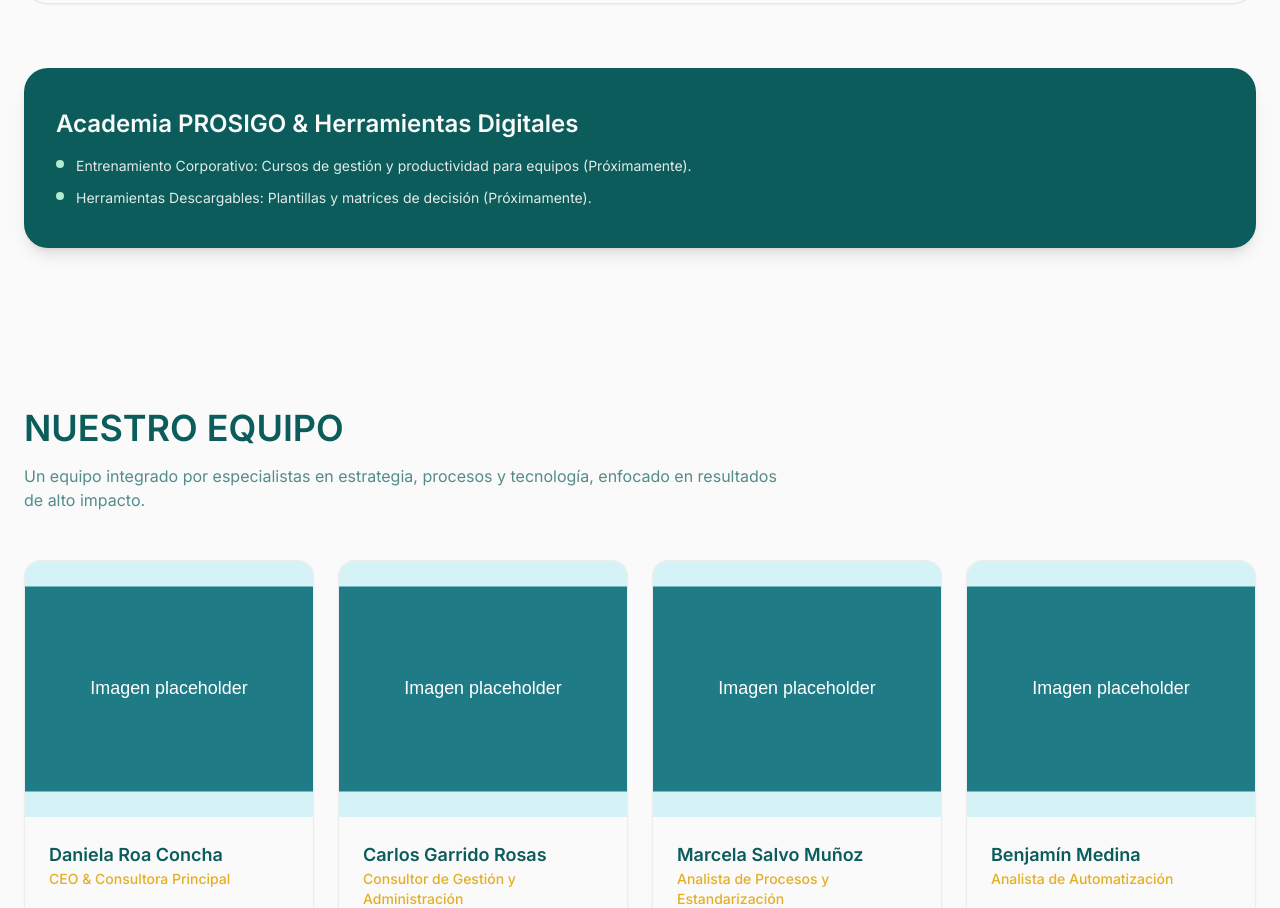
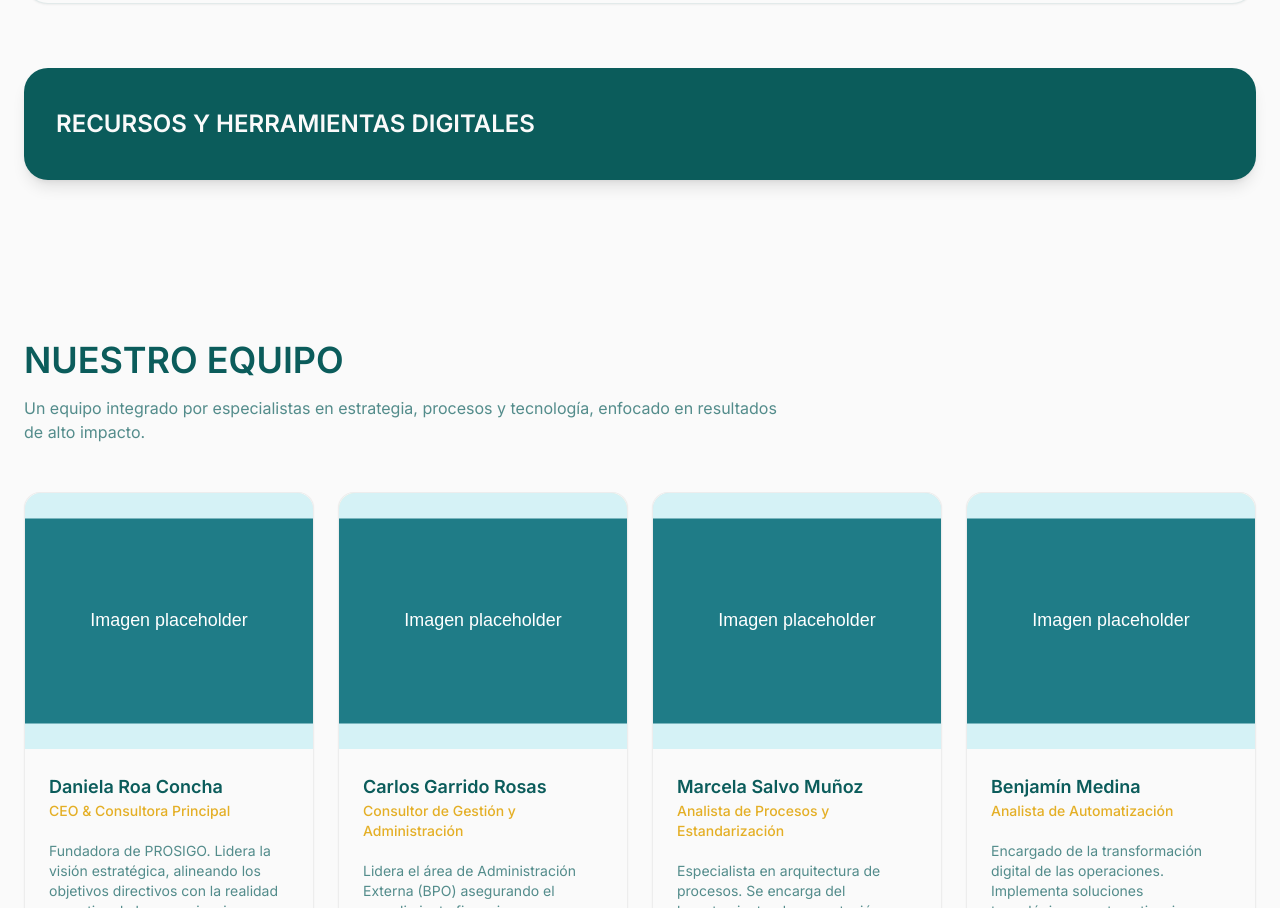
Before and after one commit to medinabenjamin/landing_page_test, a Next.js app: page / in a window 1280 px wide. Shown: the part 2324-3232 px from the top of the page. Built offline with nearby package versions, Linux system fonts and the light colour scheme.

Commit message:
Simplify digital resources card in services section

```diff
--- a/src/components/ServicesSection.tsx
+++ b/src/components/ServicesSection.tsx
@@ -45,11 +45,6 @@ const bpoBullets = [
   "Control Financiero",
   "Gestión de Personas",
   "Cumplimiento Normativo"
-];
-
-const academyBullets = [
-  "Entrenamiento Corporativo: Cursos de gestión y productividad para equipos (Próximamente).",
-  "Herramientas Descargables: Plantillas y matrices de decisión (Próximamente)."
 ];
 
 export default function ServicesSection() {
@@ -185,19 +180,9 @@ export default function ServicesSection() {
         </div>
 
         <div className="rounded-3xl bg-[#0B5C5B] px-8 py-10 text-[#FAFAFA] shadow-lg">
-          <div className="flex flex-col gap-4">
-            <h3 className="text-2xl font-semibold text-[#FAFAFA]">
-              Academia PROSIGO &amp; Herramientas Digitales
-            </h3>
-            <ul className="grid gap-3 text-sm text-[#FAFAFA]/90">
-              {academyBullets.map((bullet) => (
-                <li key={bullet} className="flex gap-3">
-                  <span className="mt-1 h-2 w-2 flex-none rounded-full bg-[#B3E9CF]" />
-                  <span>{bullet}</span>
-                </li>
-              ))}
-            </ul>
-          </div>
+          <h3 className="text-2xl font-semibold text-[#FAFAFA]">
+            RECURSOS Y HERRAMIENTAS DIGITALES
+          </h3>
         </div>
       </div>
     </section>
```
